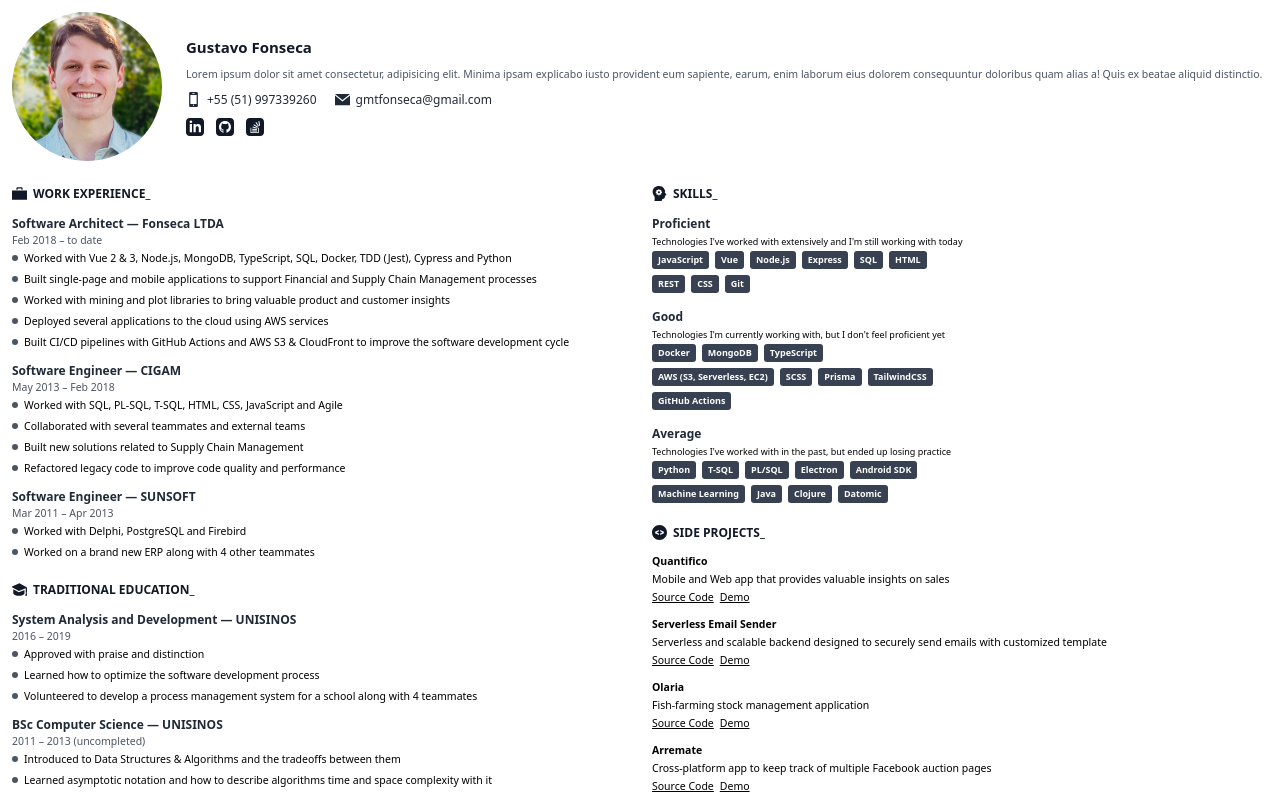
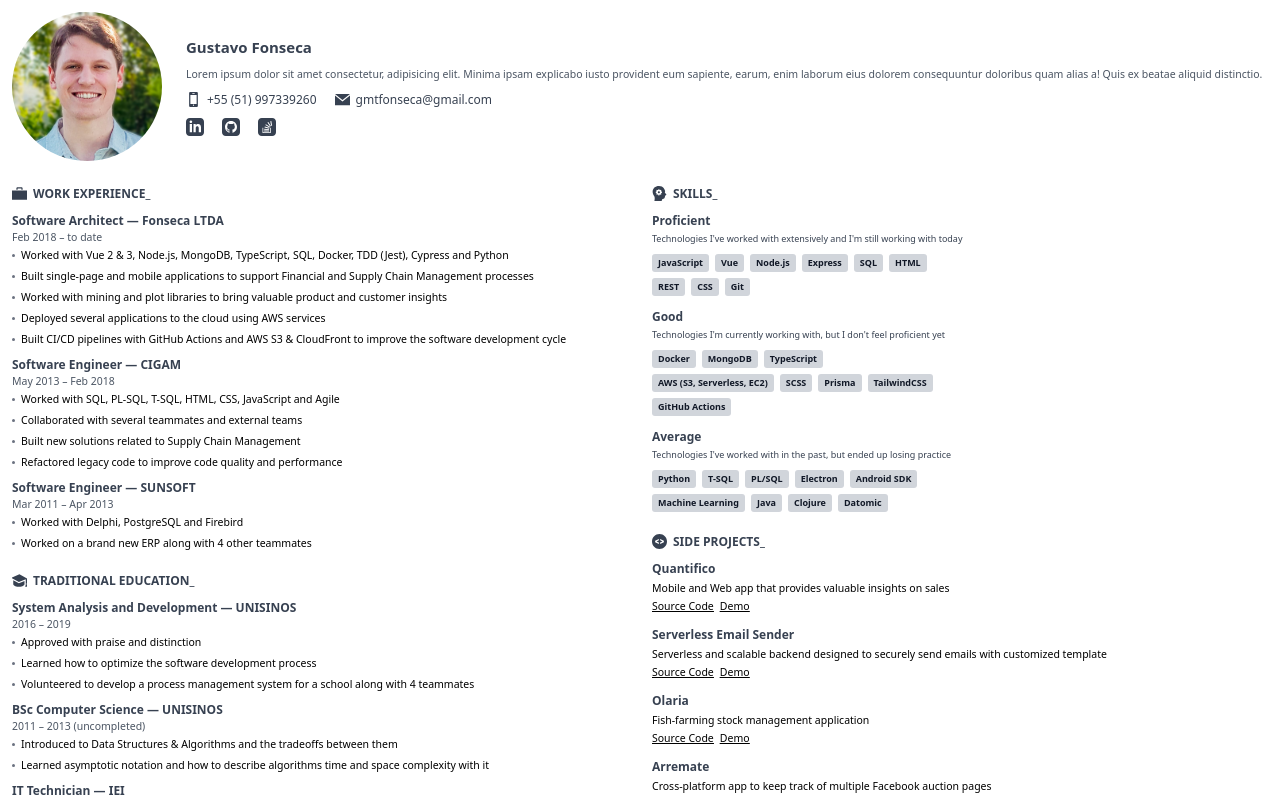
Before and after one commit to gmtfonseca/cv, a Vue app: page / in a window 1280 px wide. Shown: the top 798 px of the page. Built offline with nearby package versions, Linux system fonts and the light colour scheme.

Commit message:
add some improv

```diff
--- a/src/App.vue
+++ b/src/App.vue
@@ -5,8 +5,8 @@
         <img class="rounded-full" src="@/assets/profile.jpeg" />
       </div>
 
-      <div class="flex flex-col space-y-3">
-        <h1 class="text-xl font-bold text-gray-900">Gustavo Fonseca</h1>
+      <div class="flex flex-col gap-3">
+        <h1 class="text-xl font-bold text-gray-700">Gustavo Fonseca</h1>
         <p class="text-sm text-gray-600">
           Lorem ipsum dolor sit amet consectetur, adipisicing elit. Minima ipsam
           explicabo iusto provident eum sapiente, earum, enim laborum eius
@@ -21,7 +21,7 @@
             is, someone who is willing to tackle any problem, regardless of the environment, with code.
           -->
         </p>
-        <div class="flex space-x-6">
+        <div class="flex gap-6">
           <div class="contact-item">
             <PhoneIcon class="contact-icon" />
             <span>+55 (51) 997339260</span>
@@ -32,7 +32,7 @@
           </div>
         </div>
 
-        <div class="flex space-x-4">
+        <div class="flex gap-6">
           <a
             href="https://www.linkedin.com/in/gustavo-fonseca-0300ba209/"
             target="_blank"
@@ -61,7 +61,7 @@
     <div class="grid grid-cols-2 gap-8">
       <div class="sections">
         <div class="section">
-          <div class="flex items-center gap-2">
+          <div class="section-header">
             <WorkExperienceIcon class="section-icon" />
             <h2 class="section-title">WORK EXPERIENCE_</h2>
           </div>
@@ -74,7 +74,7 @@
               <p class="subsection-title">
                 {{ workExperience.role }} — {{ workExperience.company }}
               </p>
-              <p class="subsection-period">{{ workExperience.period }}</p>
+              <p class="subsection-timeline">{{ workExperience.period }}</p>
             </div>
 
             <ul class="space-y-2">
@@ -83,7 +83,7 @@
                 :key="task"
                 class="topic"
               >
-                <ListBulletIcon class="text-gray-300 fill-current" />
+                <ListBulletIcon />
                 <span>{{ task }}</span>
               </li>
             </ul>
@@ -91,7 +91,7 @@
         </div>
 
         <div class="section">
-          <div class="flex items-center gap-2">
+          <div class="section-header">
             <TraditionalEducationIcon class="section-icon" />
             <h2 class="section-title">TRADITIONAL EDUCATION_</h2>
           </div>
@@ -105,7 +105,7 @@
                 {{ traditionalCourse.name }} —
                 {{ traditionalCourse.institution }}
               </p>
-              <p class="subsection-period">{{ traditionalCourse.period }}</p>
+              <p class="subsection-timeline">{{ traditionalCourse.period }}</p>
             </div>
 
             <ul class="space-y-2">
@@ -124,22 +124,22 @@
 
       <div class="sections">
         <div class="section">
-          <div class="flex items-center gap-2">
+          <div class="section-header">
             <SkillIcon class="section-icon" />
             <h2 class="section-title">SKILLS_</h2>
           </div>
 
-          <div class="space-y-5">
-            <div v-for="skill in skills" :key="skill" class="space-y-1">
-              <h3 class="font-semibold text-gray-800">{{ skill.level }}</h3>
-              <p class="text-xs">
+          <div class="space-y-4">
+            <div v-for="skill in skills" :key="skill">
+              <h3 class="subsection-title">{{ skill.level }}</h3>
+              <p class="mt-1 mb-3 text-xs text-gray-700">
                 {{ skill.description }}
               </p>
               <div class="flex flex-wrap gap-2 mt-1 w-96">
                 <div
                   v-for="topic in skill.topics"
                   :key="topic"
-                  class="px-2 py-1 text-xs font-semibold text-white bg-gray-700 rounded"
+                  class="px-2 py-1 text-xs font-semibold text-gray-900 bg-gray-300 rounded"
                 >
                   {{ topic }}
                 </div>
@@ -149,32 +149,23 @@
         </div>
 
         <div class="section">
-          <div class="flex items-center gap-2 mb-2">
+          <div class="section-header">
             <SideProjectIcon class="section-icon" />
             <h2 class="section-title">SIDE PROJECTS_</h2>
           </div>
 
           <ul class="space-y-4">
-            <li
-              v-for="sideProject in sideProjects"
-              :key="sideProject"
-              class="topic"
-            >
-              <!-- <ListBulletIcon /> -->
+            <li v-for="sideProject in sideProjects" :key="sideProject" class="">
               <div class="space-y-1">
-                <h3 class="font-semibold">{{ sideProject.name }}</h3>
+                <h3 class="subsection-title">
+                  {{ sideProject.name }}
+                </h3>
 
-                <p>{{ sideProject.description }}</p>
+                <p class="text-sm">{{ sideProject.description }}</p>
 
-                <div class="flex gap-2">
-                  <a
-                    :href="sideProject.sourceUrl"
-                    class="underline font-gray-500"
-                    >Source Code
-                  </a>
-                  <a :href="sideProject.demoUrl" class="underline font-gray-500"
-                    >Demo</a
-                  >
+                <div class="flex gap-2 text-sm underline font-gray-500">
+                  <a :href="sideProject.sourceUrl">Source Code </a>
+                  <a :href="sideProject.demoUrl">Demo</a>
                 </div>
               </div>
             </li>
@@ -182,19 +173,18 @@
         </div>
 
         <div class="section">
-          <h2 class="section-title"></h2>
-          <div class="flex items-center gap-2 mb-2">
+          <div class="section-header">
             <OnlineEducationIcon class="section-icon" />
             <h2 class="section-title">ONLINE EDUCATION_</h2>
           </div>
 
-          <ul class="ml-1 space-y-1">
+          <ul class="space-y-1">
             <li
               v-for="onlineCourse in onlineCourses"
               :key="onlineCourse.course"
             >
               <a
-                class="font-semibold underline"
+                class="subsection-title"
                 :href="onlineCourse.url"
                 target="_blank"
                 >{{ onlineCourse.course }}
--- a/src/assets/icons/ListBulletIcon.vue
+++ b/src/assets/icons/ListBulletIcon.vue
@@ -1,7 +1,7 @@
 <template>
   <svg
     viewBox="0 0 24 24"
-    class="flex-grow-0 flex-shrink-0 w-2 text-gray-600 fill-current"
+    class="flex-grow-0 flex-shrink-0 w-1 text-gray-500 fill-current"
   >
     <circle cx="12" cy="12" r="12" />
   </svg>
--- a/src/assets/tailwind.css
+++ b/src/assets/tailwind.css
@@ -6,7 +6,7 @@
 
 
 .contact-item {
-  @apply flex items-center space-x-2 text-gray-800;
+  @apply flex items-center space-x-2 text-gray-700;
 }
 
 .contact-icon {
@@ -14,11 +14,11 @@
 }
 
 .social-item {
-  @apply text-gray-600;
+  @apply text-gray-700;
 }
 
 .social-icon {
-  @apply w-6 h-auto text-gray-900 fill-current;
+  @apply w-6 h-auto text-gray-700 fill-current;
 }
 
 .sections {
@@ -26,26 +26,31 @@
 }
 
 .section {
-  @apply space-y-4;
+  @apply space-y-3;
+}
+
+.section-header {
+  @apply flex items-center gap-2;
+}
+
+.section-icon {
+  @apply flex-grow-0 flex-shrink-0 w-5 text-gray-700 fill-current
 }
 
 .section-title {
-  @apply font-bold text-gray-900;
+  @apply font-bold text-gray-700;
 }
 
-.section-icon {
-  @apply flex-grow-0 flex-shrink-0 w-5 text-gray-900 fill-current
+
+.subsection-title {
+  @apply font-semibold text-gray-700;
 }
 
-.subsection-title {
-  @apply font-semibold text-gray-800;
-}
-
-.subsection-period {
+.subsection-timeline {
   @apply text-sm text-gray-600;
 }
 
 
 .topic {
-  @apply flex items-center space-x-2 text-sm;
+  @apply flex items-center space-x-2 text-sm ;
 }
--- a/src/data.js
+++ b/src/data.js
@@ -172,7 +172,7 @@ export const sideProjects = [
 export const onlineCourses = [
   {
     course: 'Amazon Web Services Developer Associate',
-    institution: 'AWS',
+    institution: 'Amazon',
     url: 'https://aws.amazon.com/certification/certified-developer-associate/',
   },
   {
```
